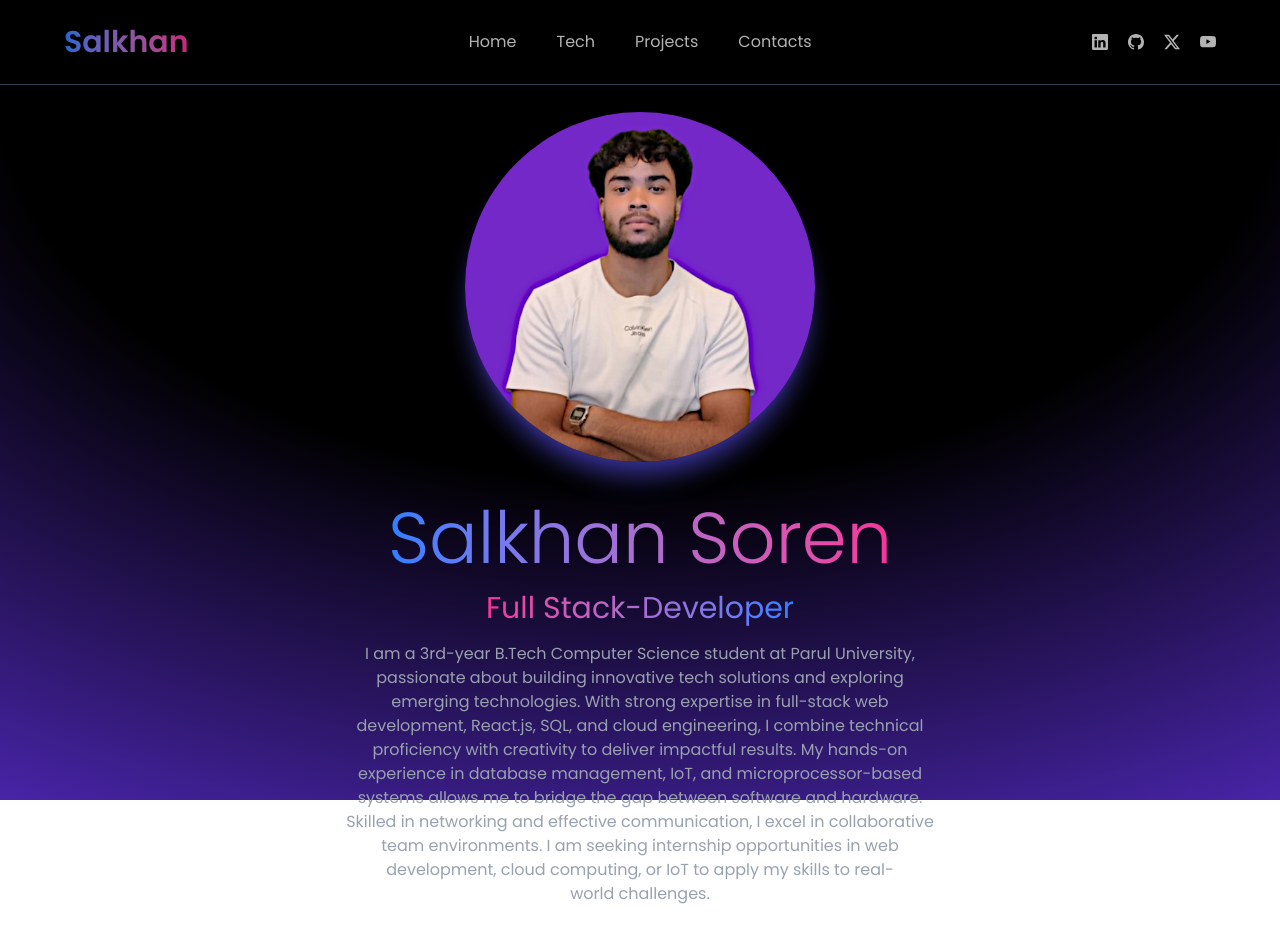
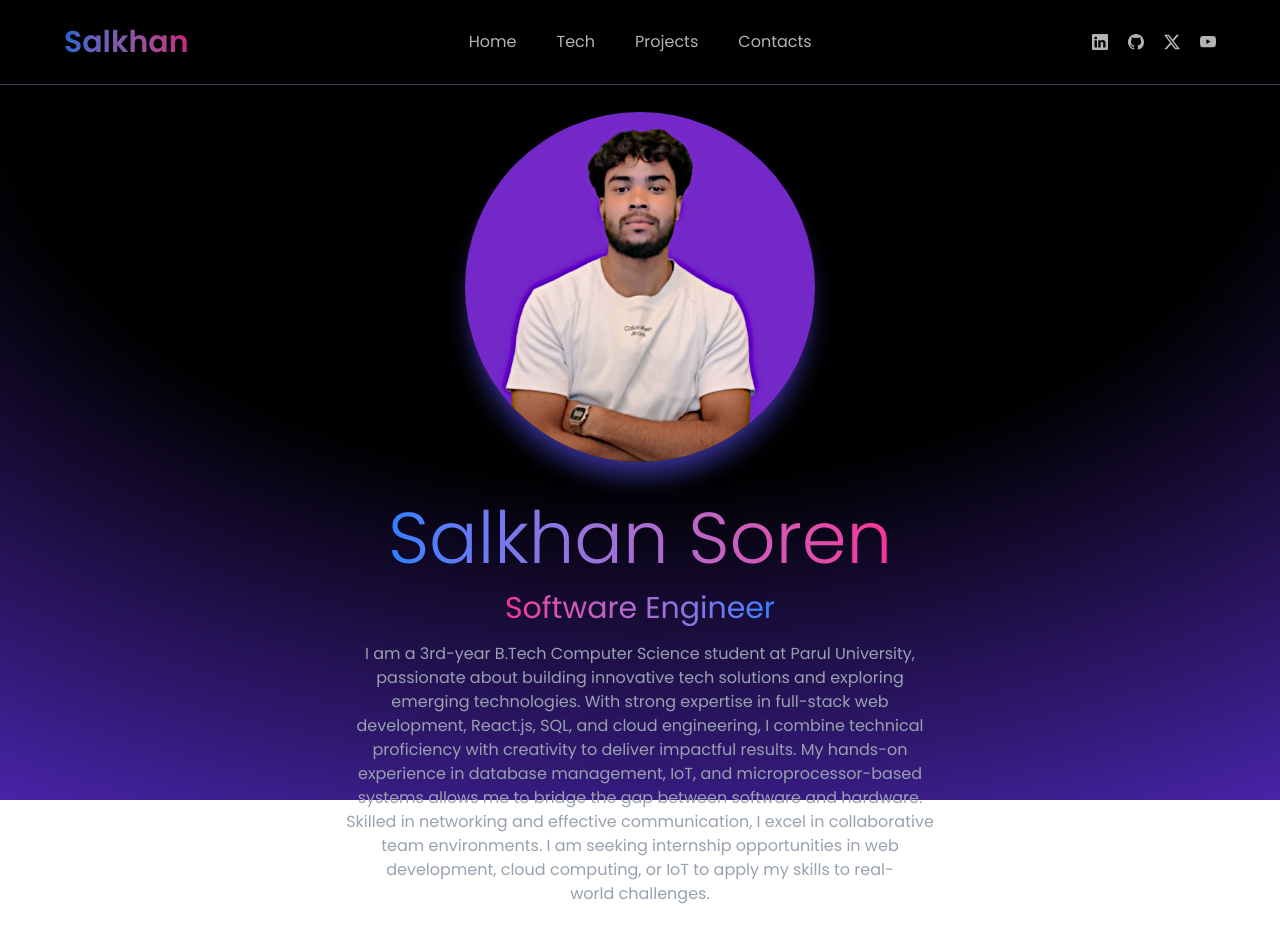
Before and after one commit to salkhansoren07/portfolio, a React (Vite) app: page / in a window 1280 px wide. Shown: the top 942 px of the page. Built offline with nearby package versions, Linux system fonts and the light colour scheme.

Commit message:
update hero

```diff
--- a/src/components/Hero.jsx
+++ b/src/components/Hero.jsx
@@ -29,7 +29,7 @@ const Hero = () => {
           </h1>
 
           <h3 className="bg-gradient-to-r from-pink-500 to-blue-500 bg-clip-text
-          text-transparent text-2xl md:text-3xl">Full Stack-Developer
+          text-transparent text-2xl md:text-3xl">Software Engineer
           </h3>
           <p className="md:text-base text-pretty text-sm text-gray-400">I am a 3rd-year B.Tech Computer Science student at Parul University, passionate about building
 innovative tech solutions and exploring emerging technologies. With strong expertise in full-stack
```
